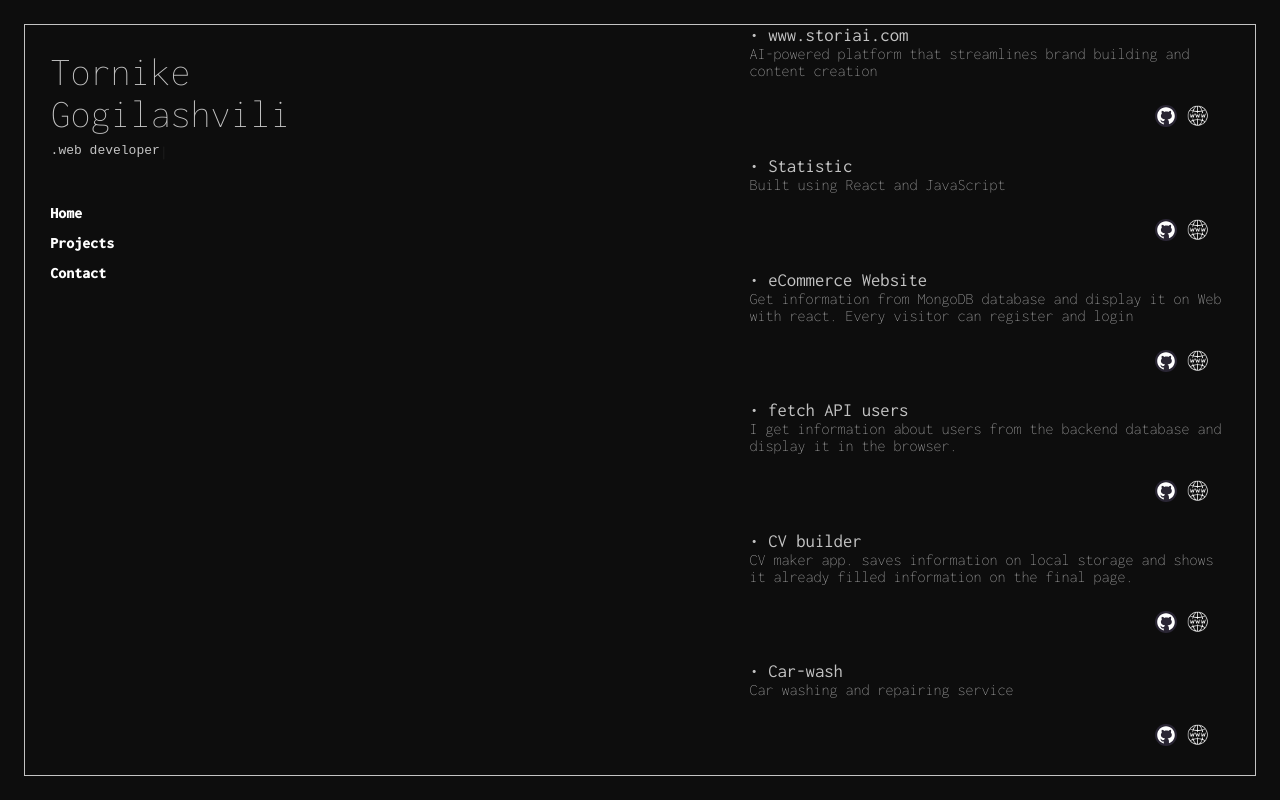
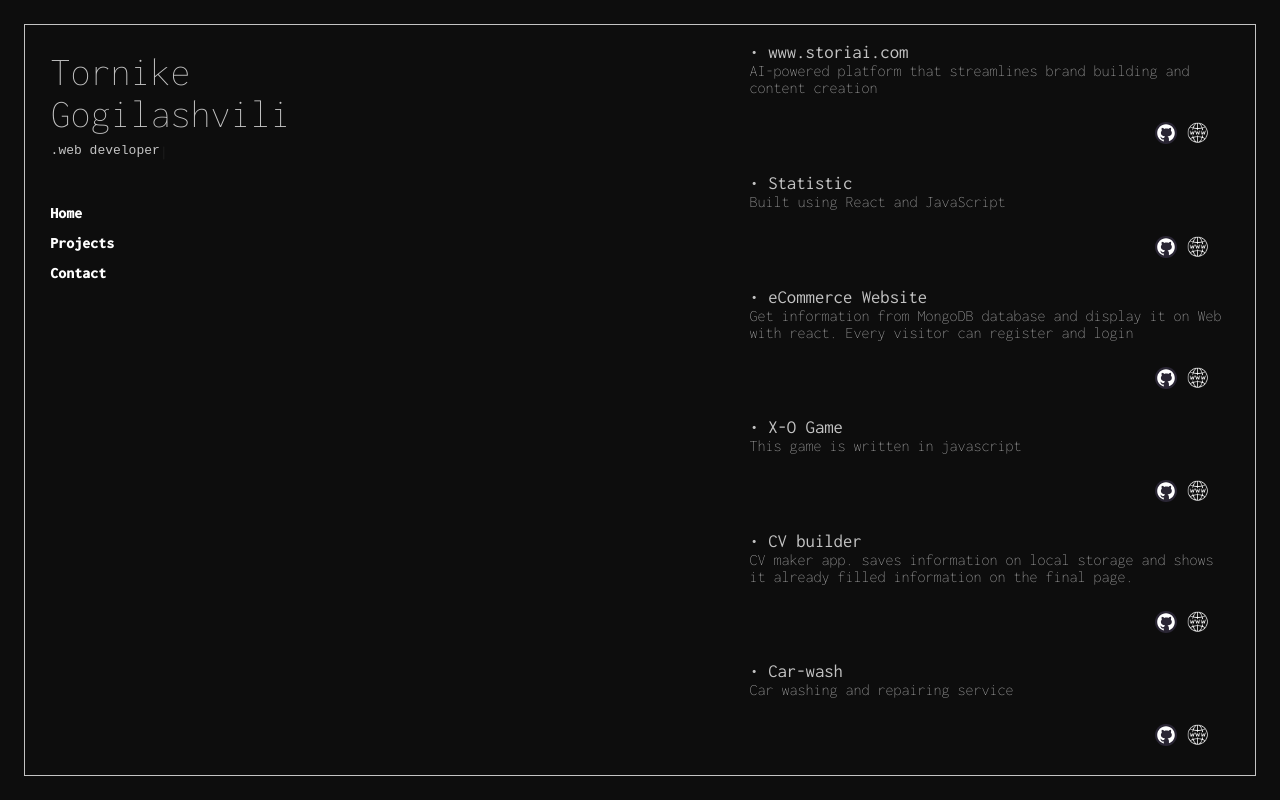
Before and after one commit to tornikegogilashvili/portfolio, a React (Vite) app: page /Projects in a window 1280 px wide. Built offline with nearby package versions, Linux system fonts and the light colour scheme.

Commit message:
Update data.js

```diff
--- a/src/components/data/data.js
+++ b/src/components/data/data.js
@@ -19,10 +19,10 @@ export const projects = [
     web: 'https://ecommerce-tg.netlify.app/'
   },
     {
-      name: "fetch API users",
-      projects: "I get information about users from the backend database and display it in the browser. ",
-      url: 'https://github.com/tornikegogilashvili/fetchUsers',
-      web: 'https://fetch-apidata.netlify.app/users'
+      name: "X-O Game",
+      projects: "This game is written in javascript",
+      url: 'https://github.com/tornikegogilashvili/X-O-game',
+      web: 'https://tornikegogilashvili.github.io/X-O-game/'
     },
     {
       name: "CV builder",
```
